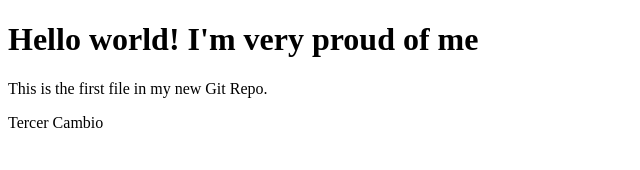
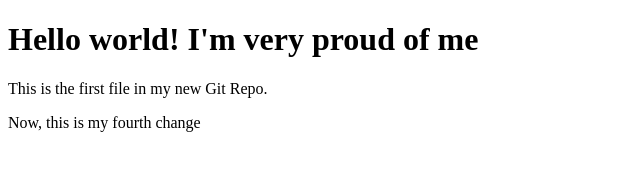
Before and after one commit to carloscr951201/Taller_github, a plain HTML site: page index.html in a window 1280 px wide. Shown: the whole page, without its empty margins (0-640 px from the left). Drawn offline with Linux system fonts and the light colour scheme.

Commit message:
Fouth accepted change

```diff
--- a/index.html
+++ b/index.html
@@ -7,7 +7,8 @@
 
 <h1>Hello world! I'm very proud of me</h1>
 <p>This is the first file in my new Git Repo.</p>
-<p>Tercer Cambio</p>
+<p>Now, this is my fourth change</p>
+
 
 </body>
 </html>
```
Also changed, not shown: 1 other file.
